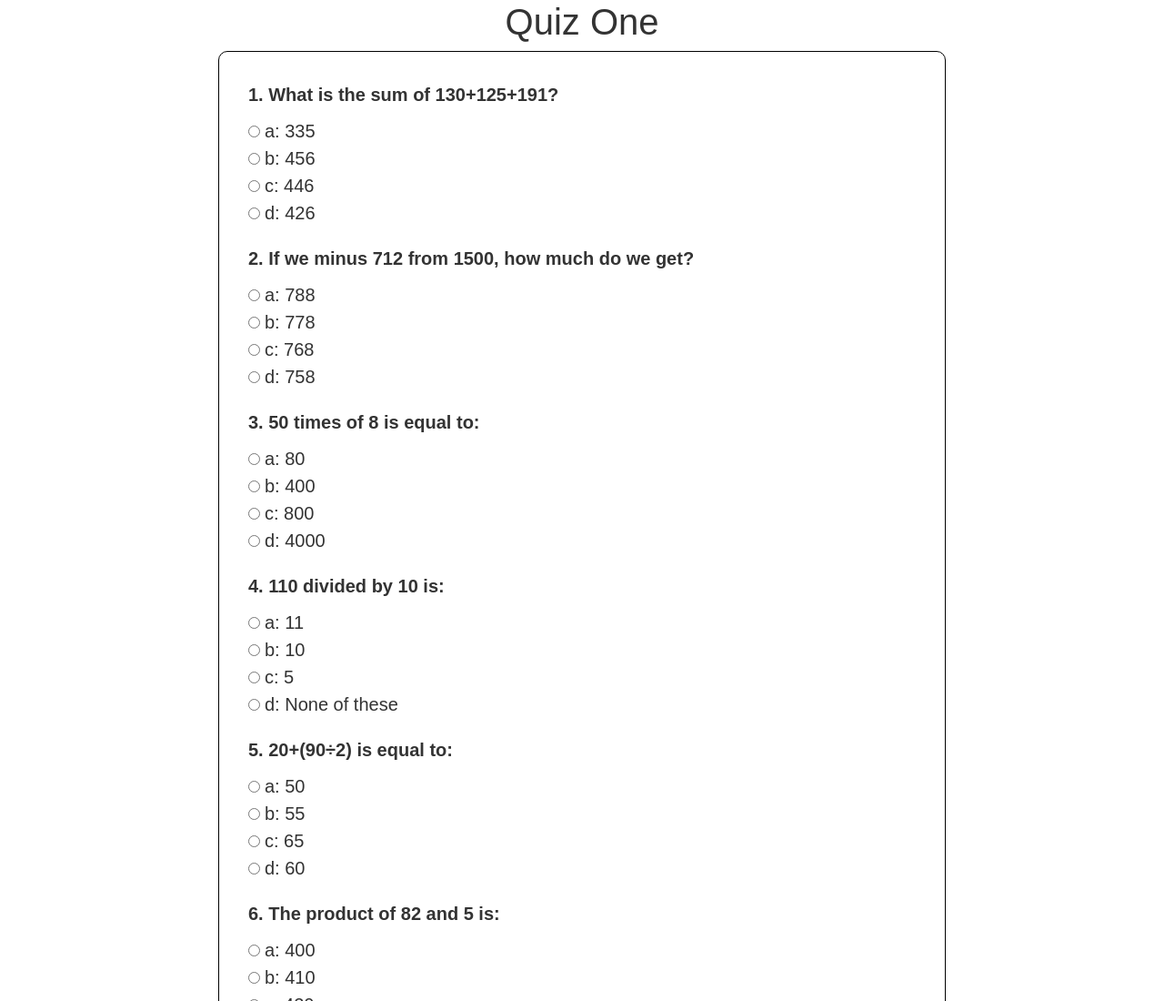
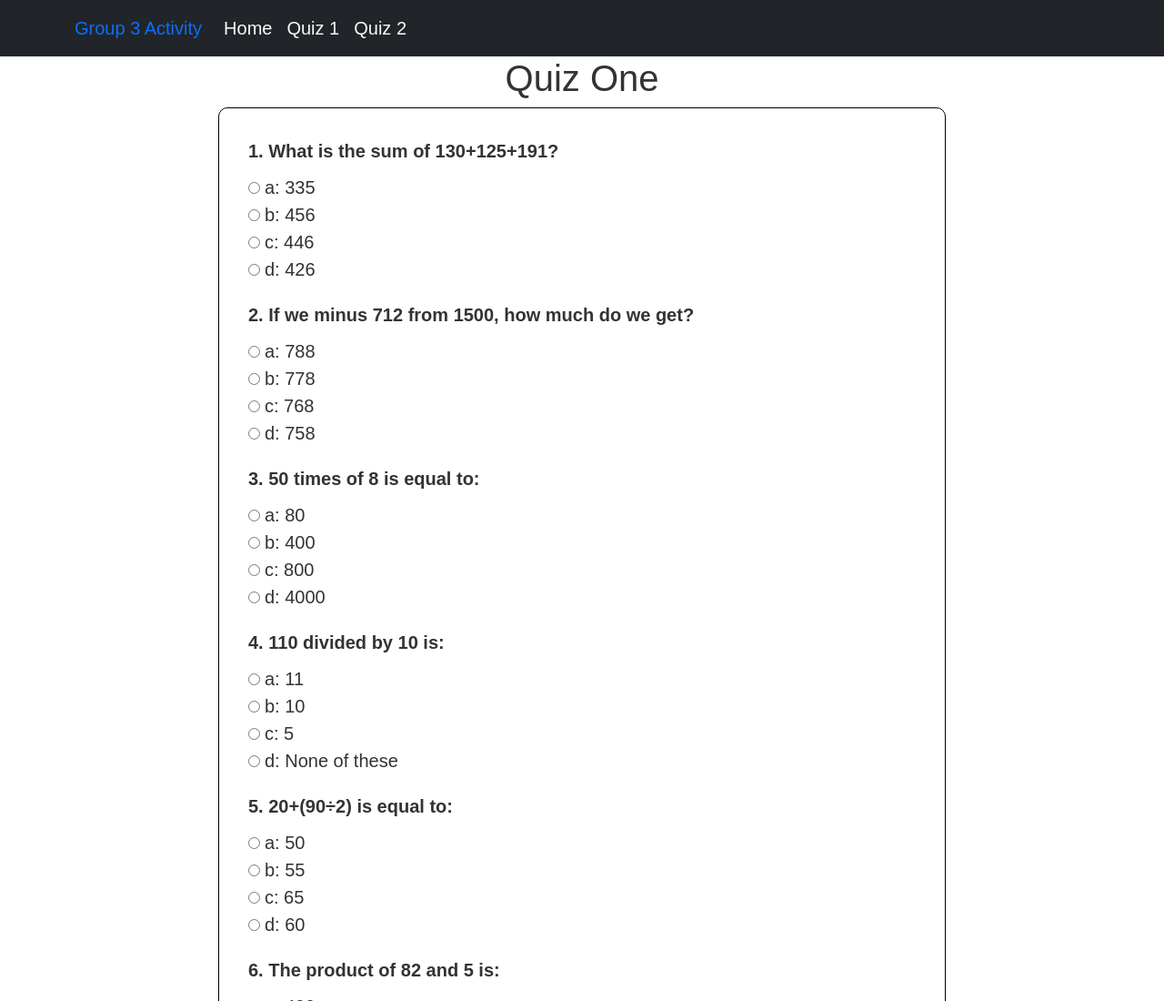
Before and after one commit to Zenkiez22/QuizBee, a plain HTML site: page quizone.html in a window 1280 px wide. Shown: the top 1100 px of the page at 91% size. Drawn offline with nearby package versions, Linux system fonts and the light colour scheme.

Commit message:
created navbar in quizone and quiztwo

```diff
--- a/quizone.html
+++ b/quizone.html
@@ -10,6 +10,45 @@
   </head>
 </head>
   <body>
+    <nav class="navbar navbar-expand-lg bg-dark">
+      <div class="container">
+        <a class="navbar-brand text-primary" href="#">Group 3 Activity</a>
+        <button class="navbar-toggler" type="button" data-bs-toggle="collapse" data-bs-target="#navbarSupportedContent" aria-controls="navbarSupportedContent" aria-expanded="false" aria-label="Toggle navigation">
+          <span class="navbar-toggler-icon"></span>
+        </button>
+        <div class="collapse navbar-collapse" id="navbarSupportedContent">
+          <ul class="navbar-nav me-auto mb-2 mb-lg-0">
+            <li class="nav-item">
+              <a class="nav-link active text-light" aria-current="page" href="index.html">Home</a>
+            </li>
+            <li class="nav-item">
+              <a class="nav-link text-light" href="quizone.html">Quiz 1</a>
+            </li>
+            <li class="nav-item">
+              <a class="nav-link text-light" href="quiztwo.html">Quiz 2</a>
+            </li>
+            <!-- <li class="nav-item dropdown">
+              <a class="nav-link dropdown-toggle" href="#" role="button" data-bs-toggle="dropdown" aria-expanded="false">
+                Dropdown
+              </a>
+              <ul class="dropdown-menu">
+                <li><a class="dropdown-item" href="#">Action</a></li>
+                <li><a class="dropdown-item" href="#">Another action</a></li>
+                <li><hr class="dropdown-divider"></li>
+                <li><a class="dropdown-item" href="#">Something else here</a></li>
+              </ul>
+            </li> -->
+            <!-- <li class="nav-item">
+              <a class="nav-link disabled">Disabled</a>
+            </li> -->
+          </ul>
+          <!-- <form class="d-flex" role="search">
+            <input class="form-control me-2" type="search" placeholder="Search" aria-label="Search">
+            <button class="btn btn-outline-success" type="submit">Search</button>
+          </form> -->
+        </div>
+      </div>
+    </nav>
 
 <div class="section" >
 
```
Also changed, not shown: index.html (+1 -1 lines), quiztwo.html (+39 -0 lines).
